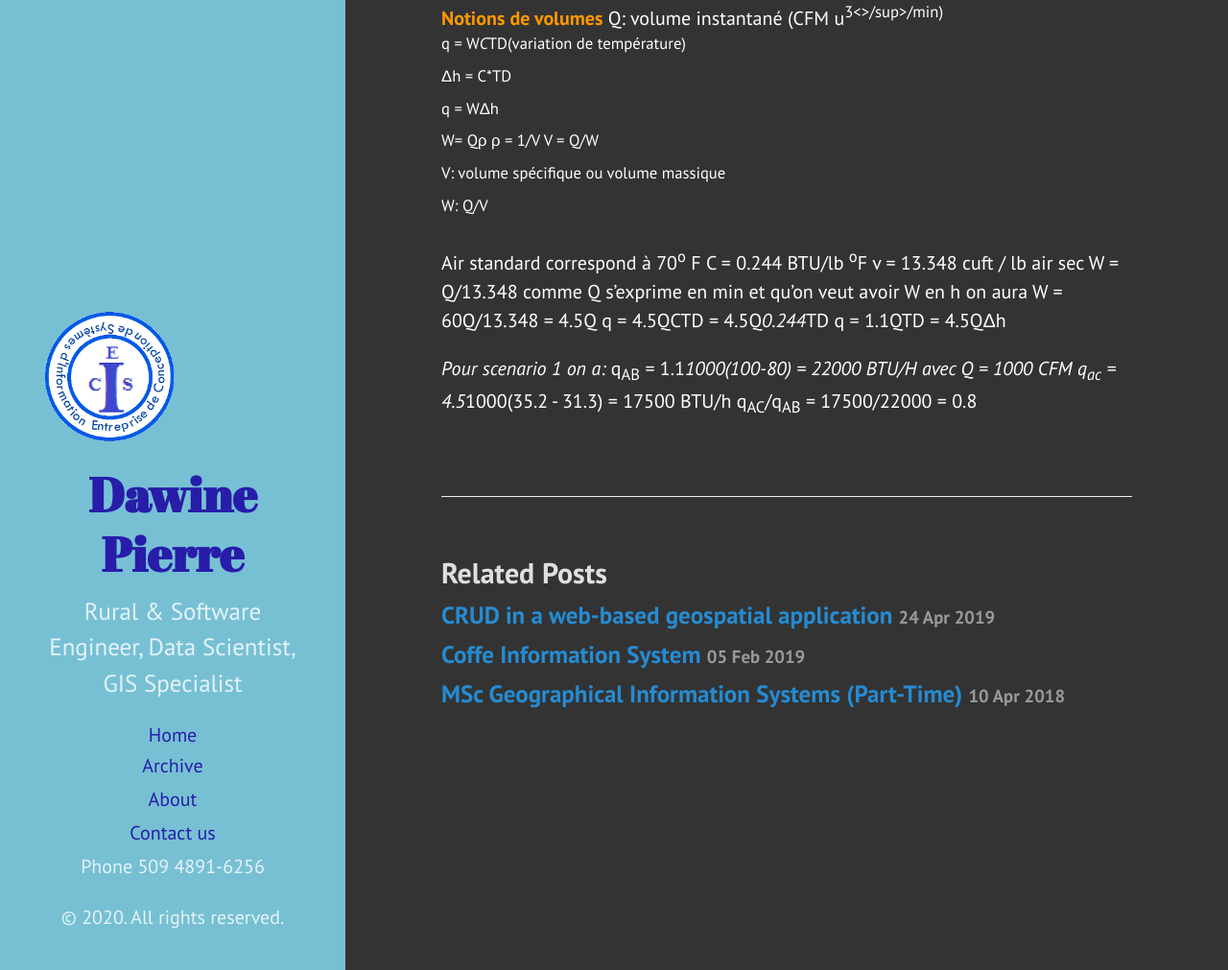
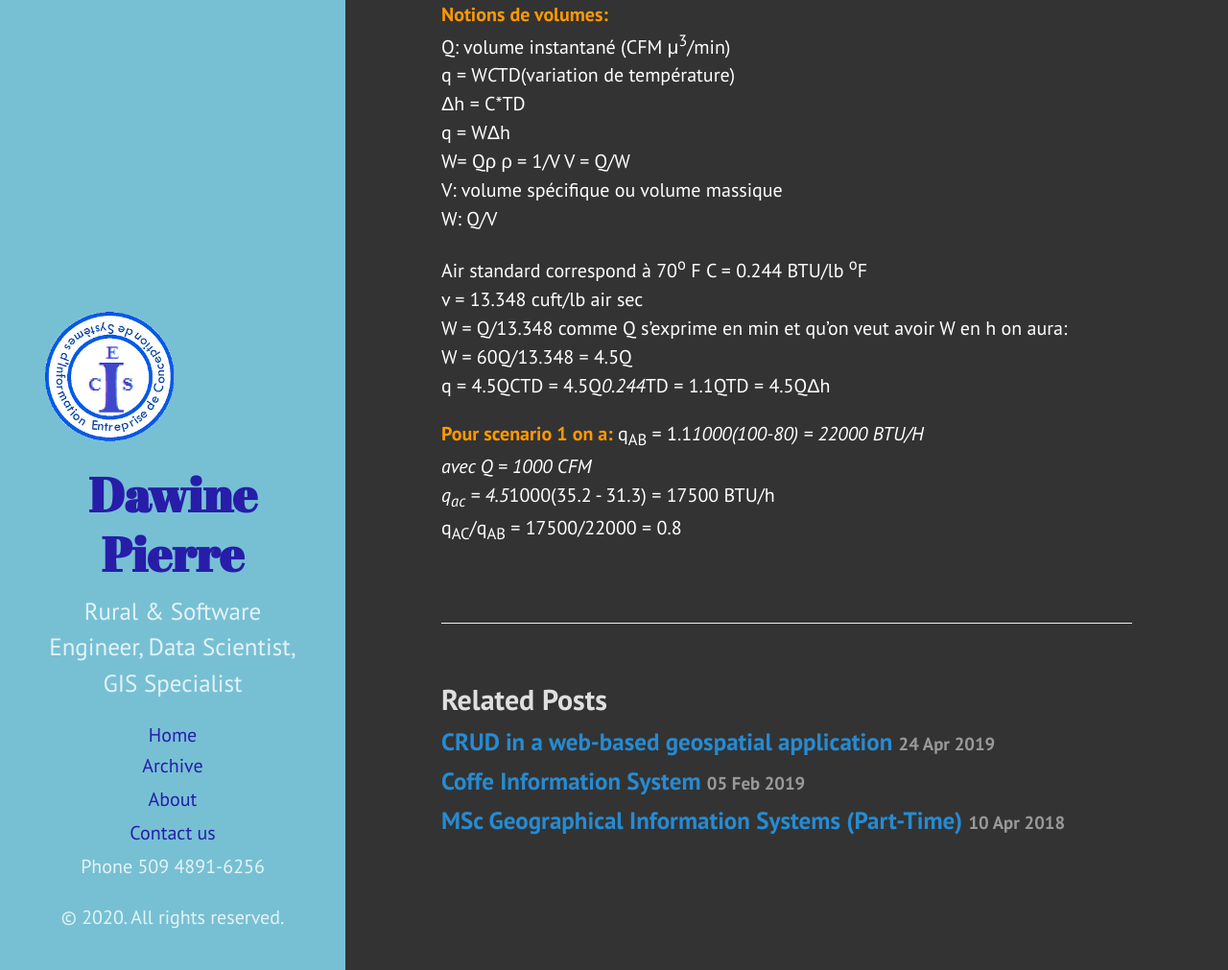
Before and after one commit to pdawine/pdawine.github.io, a Jekyll site: the page built from _posts/2020-01-20-cours-de-climatisation.md, in a window 1280 px wide and 1400 px high, scrolled down 9093 px. Shown: the part 389-1400 px from the top of the window at 96% size. Built offline with Jekyll 4.4.1, drawn with Linux system fonts in a browser that asks for light colours.

Commit message:
Update 2020-01-20-cours-de-climatisation.md

```diff
--- a/_posts/2020-01-20-cours-de-climatisation.md
+++ b/_posts/2020-01-20-cours-de-climatisation.md
@@ -160,8 +160,8 @@
 J = A-0.8(A-H) = 80-0.8(80-75) = 76
 <img width="200" src="https://latex.codecogs.com/svg.latex?\color{white}\Large&space; W_{J} = 0.0173\frac{lb_{H_{2}O}}{lb_{air~sec}} " />
 
-**Notions de volumes**
-Q: volume instantané (CFM u<sup>3<>/sup>/min) <br>
+**Notions de volumes:** <br>
+Q: volume instantané (CFM &mu;<sup>3</sup>/min) <br>
 q = W*C*TD(variation de température) <br>
 &Delta;h = C*TD <br>
 q = W&Delta;h <br>
@@ -170,15 +170,14 @@
 W: Q/V <br>
 
 Air standard correspond à 70<sup>o</sup> F
-C = 0.244 BTU/lb <sup>o</sup>F
-v = 13.348 cuft / lb air sec
-W = Q/13.348 comme Q s'exprime en min et qu'on veut avoir W en h on aura
-W = 60Q/13.348 = 4.5Q
-q = 4.5QCTD = 4.5Q*0.244*TD
-q = 1.1QTD = 4.5Q&Delta;h
+C = 0.244 BTU/lb <sup>o</sup>F <br>
+v = 13.348 cuft/lb air sec <br>
+W = Q/13.348 comme Q s'exprime en min et qu'on veut avoir W en h on aura: <br>
+W = 60Q/13.348 = 4.5Q <br>
+q = 4.5QCTD = 4.5Q*0.244*TD = 1.1QTD = 4.5Q&Delta;h
 
-*Pour scenario 1 on a:*
-q<sub>AB</sub> = 1.1*1000(100-80) = 22000 BTU/H
-avec Q = 1000 CFM
-q<sub>ac</sub> = 4.5*1000(35.2 - 31.3) = 17500 BTU/h
-q<sub>AC</sub>/q<sub>AB</sub> = 17500/22000 = 0.8
+**Pour scenario 1 on a:**
+q<sub>AB</sub> = 1.1*1000(100-80) = 22000 BTU/H <br>
+avec Q = 1000 CFM <br>
+q<sub>ac</sub> = 4.5*1000(35.2 - 31.3) = 17500 BTU/h <br>
+q<sub>AC</sub>/q<sub>AB</sub> = 17500/22000 = 0.8 <br>
```
